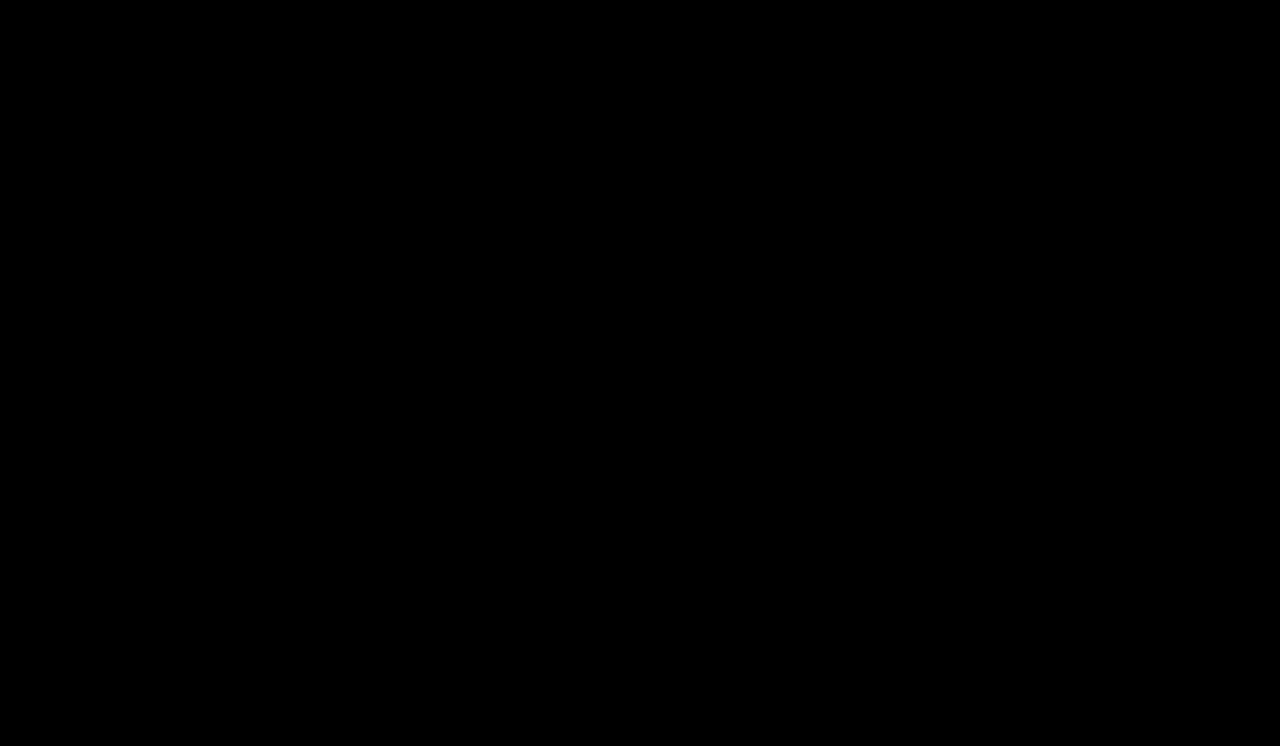
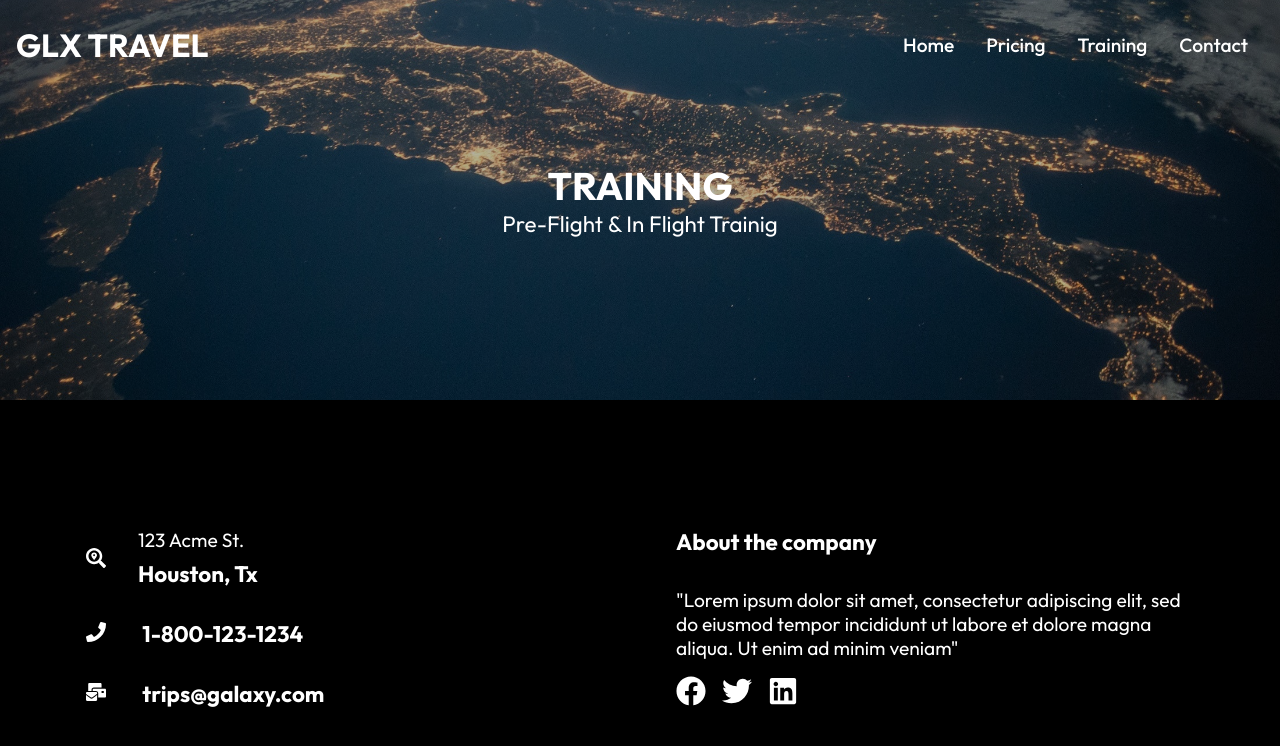
Before and after one commit to sameersheikh2/glx-travel, a React (Create React App) app: page /training in a window 1280 px wide. Before the commit this address had no page. Shown: the top 746 px of the page. Built offline with nearby package versions, Linux system fonts and the light colour scheme.

Commit message:
creating training component

```diff
--- a/src/App.js
+++ b/src/App.js
@@ -2,6 +2,7 @@ import React from 'react'
 import { Routes, Route } from "react-router-dom"
 import Home from "./routes/Home"
 import Pricing from './routes/Pricing'
+import Training from './routes/Training'
 
 const App = () => {
   return (
@@ -9,6 +10,7 @@ const App = () => {
       <Routes>
         <Route path="/" element={<Home />} />
         <Route path='/pricing' element={<Pricing />} />
+        <Route path='/training' element={<Training />} />
       </Routes>
     </>
   )
--- /dev/null
+++ b/src/routes/Training.js
@@ -0,0 +1,16 @@
+import React from 'react'
+import Footer from '../components/Footer'
+import HeroImage from '../components/HeroImage'
+import Navbar from '../components/Navbar'
+
+const training = () => {
+  return (
+    <div>
+      <Navbar/>
+      <HeroImage heading="TRAINING" text="Pre-Flight & In Flight Trainig"  />
+      <Footer/>
+    </div>
+  )
+}
+
+export default training
```
